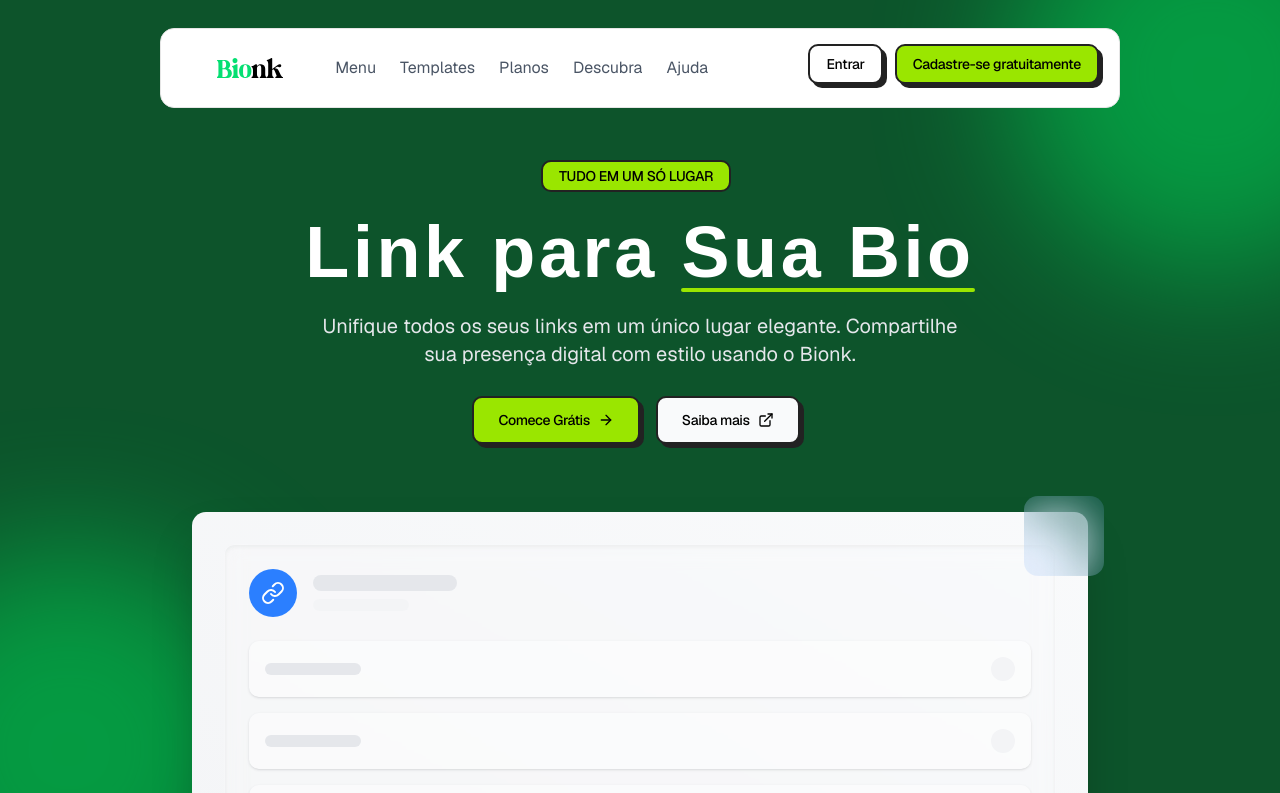
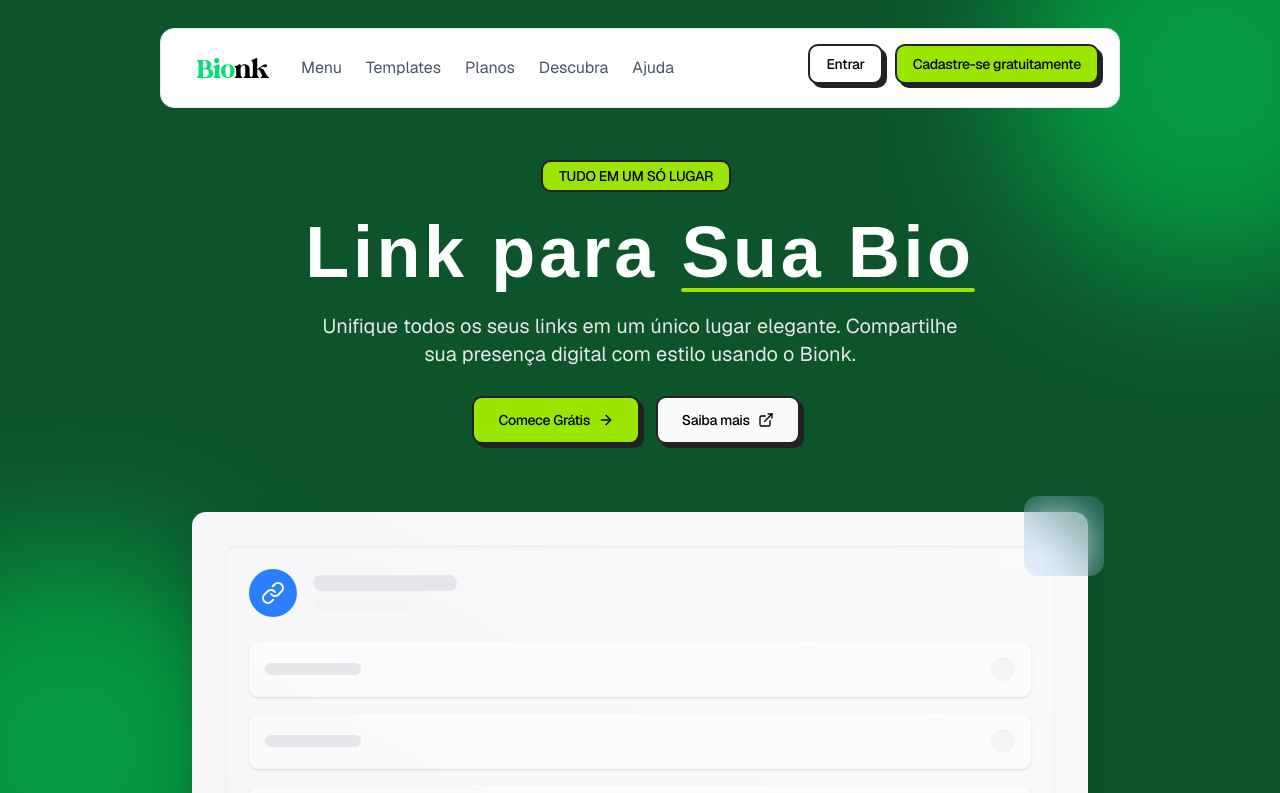
Before and after one commit to gabriellucasvh/bionk, a Next.js app: page / in a window 1280 px wide. Shown: the top 793 px of the page. Built offline with nearby package versions, Linux system fonts and the light colour scheme; no server answers; a web font is replaced by a local one.

Commit message:
style: Margem da logo alterada e headermobile agora para telas md

```diff
--- a/src/components/layout/Header.tsx
+++ b/src/components/layout/Header.tsx
@@ -28,8 +28,8 @@ const Header: React.FC = () => {
   };
 
   return (
-    <nav className="hidden md:flex fixed inset-0 z-50 h-20 mx-40 my-7 max-w-full items-center p-4 rounded-xl bg-white border font-sans">
-      <div className="mx-10">
+    <nav className="hidden lg:flex fixed inset-0 z-50 h-20 mx-40 my-7 max-w-full items-center p-4 rounded-xl bg-white border font-sans">
+      <div className="mx-5">
         <Link href="/">
           <Image src="/bionk-logo.svg" alt="logo" width={160} height={90} />
         </Link>
--- a/src/components/layout/HeaderMobile.tsx
+++ b/src/components/layout/HeaderMobile.tsx
@@ -31,7 +31,7 @@ const HeaderMobile = () => {
   };
 
   return (
-    <nav className="flex md:hidden fixed inset-x-0 z-50 m-3 max-w-full items-center justify-between p-4 rounded-xl bg-white border font-sans">
+    <nav className="flex lg:hidden fixed inset-x-0 z-50 m-3 max-w-full items-center justify-between p-4 rounded-xl bg-white border font-sans">
       <div>
         <Link href="/">
           <Image src="/bionk-logo.svg" alt="logo" width={100} height={50} />
```
